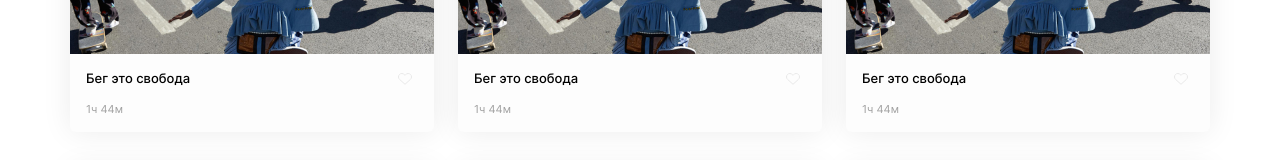
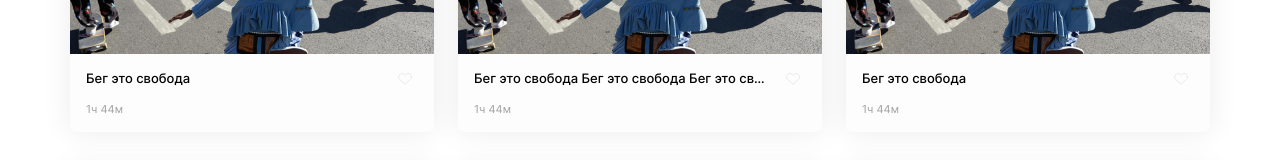
Before and after one commit to Meder84/movies-explorer-frontend, a React (Create React App) app: page /movies in a window 1280 px wide. Shown: the part 540-700 px from the top of the page. Built offline with nearby package versions, Linux system fonts and the light colour scheme.

Commit message:
refactor: component MoviesCardList

```diff
--- a/src/components/MoviesCard/MoviesCard.css
+++ b/src/components/MoviesCard/MoviesCard.css
@@ -39,6 +39,10 @@
   width: 100%;
   margin: 0 12px 17px 0;
   padding: 0;
+  text-overflow: ellipsis;
+  white-space: nowrap;
+  overflow: hidden;
+  outline: none;
 }
 
 .movies-card__like-image {
--- a/src/components/MoviesCard/MoviesCard.js
+++ b/src/components/MoviesCard/MoviesCard.js
@@ -27,7 +27,7 @@ function MoviesCard(props) {
           alt='test'
         />
         <div className={`movies-card__description-container ${props.customMoviesCardDescriptionContainer}`}>
-          <h3 className='movies-card__subtitle opacity'>Бег это свобода</h3>
+          <h3 className='movies-card__subtitle opacity'>Бег это свобода Бег это свобода Бег это свобода</h3>
           <div className={`movies-card__like-image opacity ${props.customMoviesCardLikeImage}`} />
         </div>
         <p className='movies-card__duration'>
--- a/src/components/MoviesCardList/MoviesCardList.css
+++ b/src/components/MoviesCardList/MoviesCardList.css
@@ -3,7 +3,7 @@
   overflow: hidden;
   box-sizing: border-box;
   display: grid;
-  grid-template-columns: repeat(3, 1fr);
+  grid-template-columns: repeat(auto-fill, minmax(270px, 1fr));
   grid-auto-rows: 281px;
   column-gap: 24px;
   row-gap: 37px;
@@ -52,7 +52,6 @@
 
 @media screen and (max-width: 768px) {
   .movies-card-list {
-    grid-template-columns: repeat(2, 1fr);
     column-gap: 30px;
     row-gap: 30px;
     padding: 70px 30px 30px;
```
